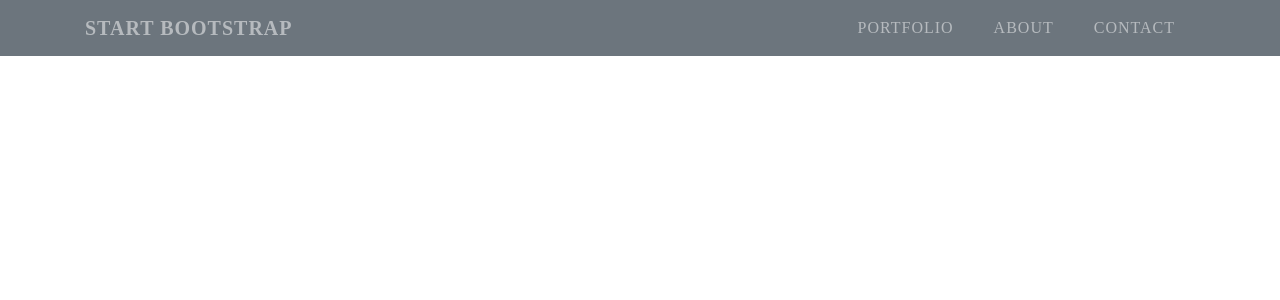
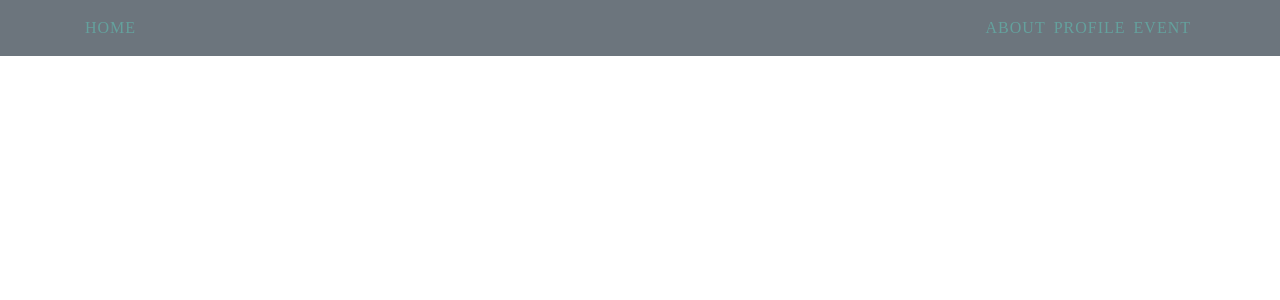
Before and after one commit to piercecollazo/amp-eleven, a React (Create React App) app in the folder front-end/: page /Profile in a window 1280 px wide. Shown: the top 300 px of the page. Built offline with nearby package versions, Linux system fonts and the light colour scheme.

Commit message:
Nav. links not working

```diff
--- a/front-end/src/App.js
+++ b/front-end/src/App.js
@@ -1,17 +1,18 @@
-import React, { Component } from 'react'
+import React from 'react'
 import './App.css'
-import Nav from './components/Nav'
+import Navigation from './components/Nav'
 import Main from './components/Main'
 
 function App() {
     return (
          <div className="App">
-          <Nav />
+
+          <Navigation />
 
           <Main />
 
         </div>
-    )
+    );
 }
 
 export default App;
--- a/front-end/src/components/About.js
+++ b/front-end/src/components/About.js
@@ -1,11 +1,9 @@
-import React, { Component } from 'react'
+import React from 'react'
 
-export default class About extends Component {
-    render() {
-        return (
+const About =() => (
             <div>
+                <p>About Page</p>
+            </div>
+)
 
-            </div>
-        )
-    }
-}
+export default About
--- a/front-end/src/components/EventPage.js
+++ b/front-end/src/components/EventPage.js
@@ -1,11 +1,12 @@
-import React, { Component } from 'react'
+import React from 'react'
 
-export default class EventPage extends Component {
-    render() {
-        return (
-            <div>
+const EventPage = () => (
+    <div>
+        <p>
+        <h1>Under Construction!
+        </h1>
+        </p>
+    </div>
+)
 
-            </div>
-        )
-    }
-}
+export default EventPage
--- a/front-end/src/components/Home.js
+++ b/front-end/src/components/Home.js
@@ -1,9 +1,8 @@
-import React, { Component } from 'react'
+import React from 'react'
 import BackgroundVideo from '../Assets/video/Amp.mp4'
 
-export default class Home extends Component {
-    render() {
-        return (
+const Home = () => (
+    <div>
             <header class="masthead">
                 <div class="container d-flex h-100 align-items-center">
                   <div class="mx-auto text-center">
@@ -12,10 +11,11 @@ export default class Home extends Component {
                     <a href="#about" class="btn btn-primary js-scroll-trigger">Get          Started</a>
                   </div>
                 </div>
-                <video autoplay muted loop id="backgroundVideo">
+                {/* <video autoplay muted loop id="backgroundVideo">
                     <source src={BackgroundVideo} type="video/mp4" />
-                </video>
+                </video> */}
             </header>
+        </div>
         )
-    }
-}
+
+export default Home
--- a/front-end/src/components/Main.js
+++ b/front-end/src/components/Main.js
@@ -10,7 +10,7 @@ const Main = () => (
     <main>
       <Switch>
         <Route exact path='/' component={Home}/>
-        <Route path='/profile' component={Profile} />
+        <Route path='/Profile' component={Profile} />
         <Route path='/About' component={About}/>
         <Route path='/Event' component={Event}/>
         <Route component={NotFound} />
--- a/front-end/src/components/Nav.js
+++ b/front-end/src/components/Nav.js
@@ -1,32 +1,39 @@
-import React, { Component } from 'react'
+import React from 'react'
 
-export default class Nav extends Component {
-    render() {
-        return (
-            <div>
+import { Link } from 'react-router-dom'
+
+const Navigation = () => (
+
                 <nav class="navbar navbar-expand-lg bg-secondary text-uppercase     fixed-top" id="mainNav">
                     <div class="container">
-                      <a class="navbar-brand js-scroll-trigger"         href="#page-top">Start Bootstrap</a>
+
+                      <Link to="/">Home</Link>
+
                       <button class="navbar-toggler navbar-toggler-right        text-uppercase font-weight-bold bg-primary text-white   rounded" type="button" data-toggle="collapse"        data-target="#navbarResponsive"     aria-controls="navbarResponsive" aria-expanded="false"        aria-label="Toggle navigation">
                         Menu
                         <i class="fas fa-bars"></i>
                       </button>
+
                       <div class="collapse navbar-collapse"     id="navbarResponsive">
                         <ul class="navbar-nav ml-auto">
+
+                        <li class="nav-item mx-0 mx-lg-1">
+                            <Link to="/About">About</Link>
+                          </li>
+
                           <li class="nav-item mx-0 mx-lg-1">
-                            <a class="nav-link py-3 px-0 px-lg-3 rounded        js-scroll-trigger" href="#portfolio">Portfolio</a>
+                            <Link to="/Profile">Profile</Link>
                           </li>
+
                           <li class="nav-item mx-0 mx-lg-1">
-                            <a class="nav-link py-3 px-0 px-lg-3 rounded        js-scroll-trigger" href="#about">About</a>
+                            <Link to="/Event">Event</Link>
                           </li>
-                          <li class="nav-item mx-0 mx-lg-1">
-                            <a class="nav-link py-3 px-0 px-lg-3 rounded        js-scroll-trigger" href="#contact">Contact</a>
-                          </li>
+
                         </ul>
                       </div>
                     </div>
                 </nav>
-            </div>
-        )
-    }
-}
+
+)
+
+export default Navigation
--- a/front-end/src/components/Profile.js
+++ b/front-end/src/components/Profile.js
@@ -1,11 +1,12 @@
-import React, { Component } from 'react'
+import React from 'react'
 
-export default class Profile extends Component {
-    render() {
-        return (
-            <div>
+const Profile = () => (
+    <div>
+        <p>
+        <h1>Under Construction!
+        </h1>
+        </p>
+    </div>
+)
 
-            </div>
-        )
-    }
-}
+export default Profile
```
